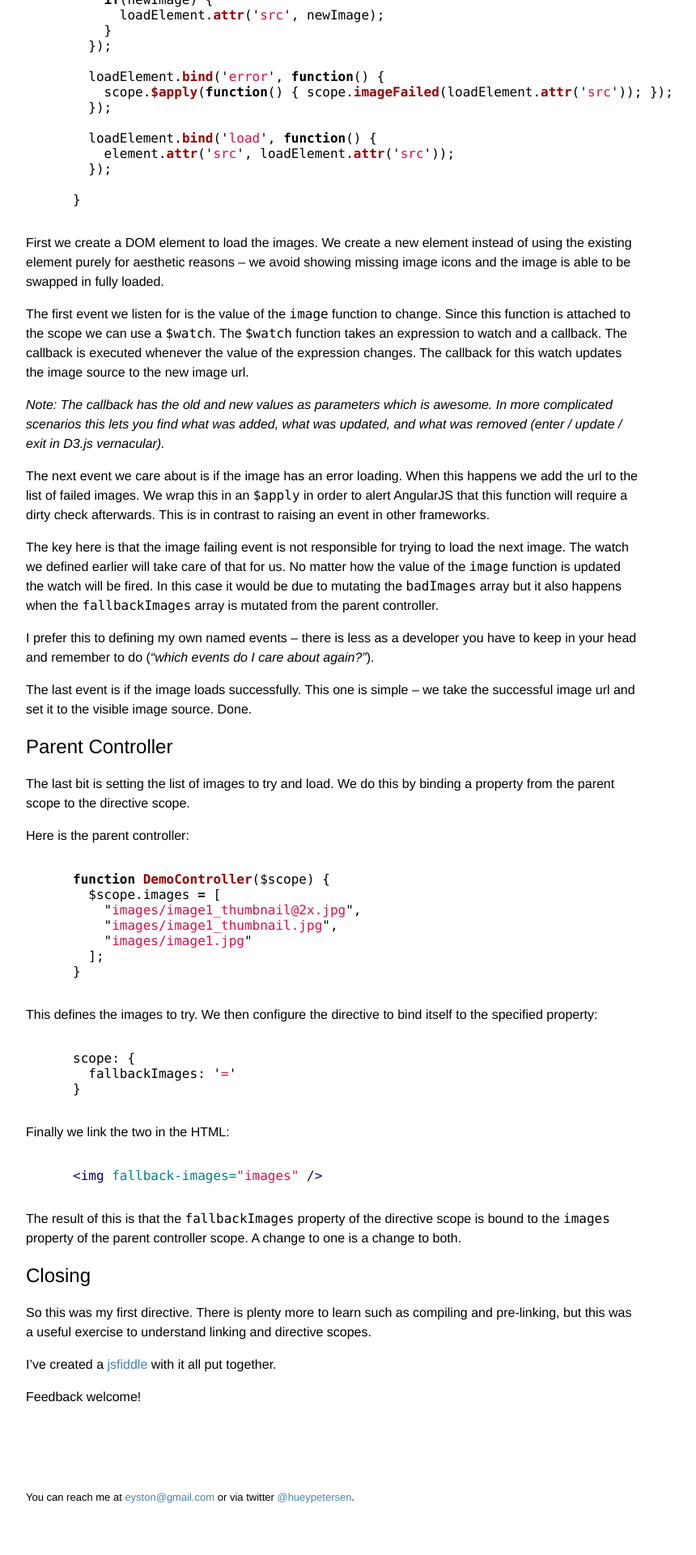
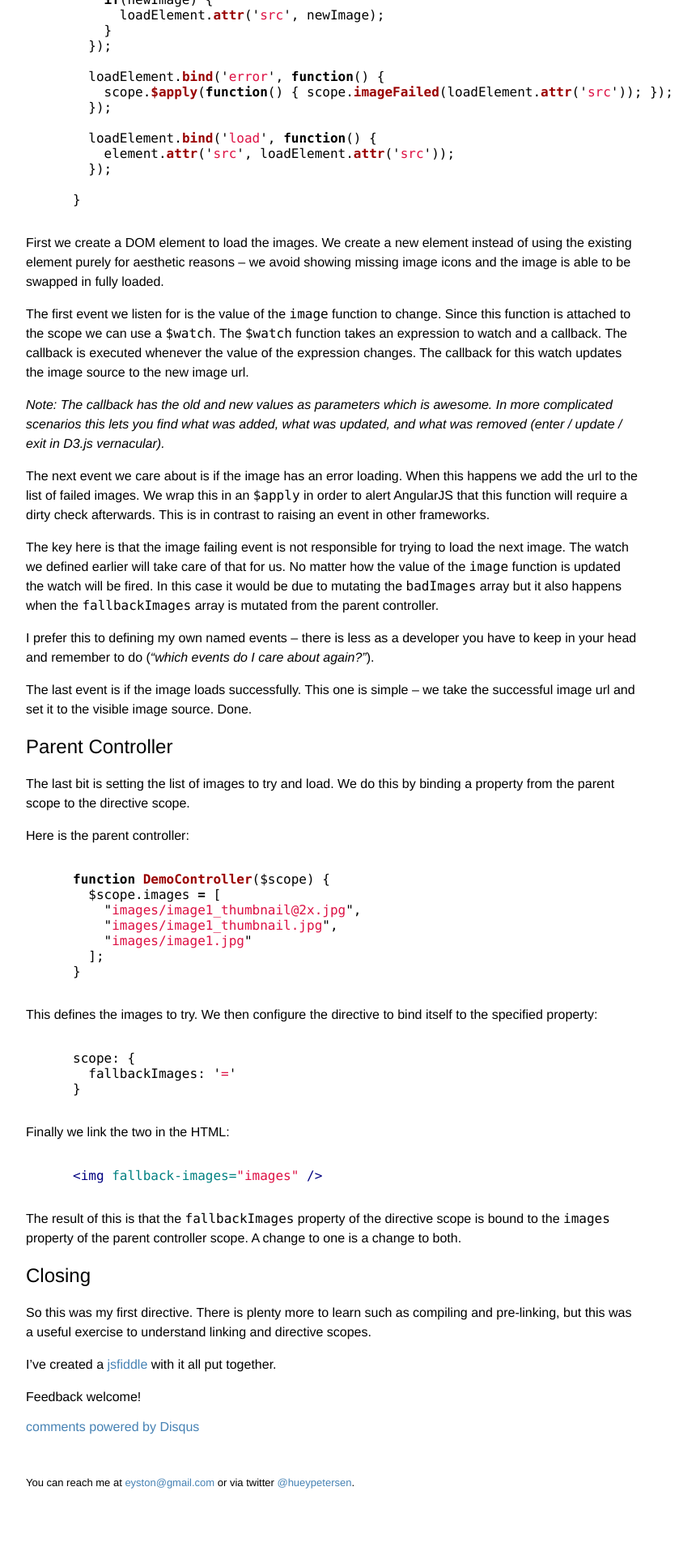
Before and after one commit to ambroisep/hueypetersen, a Jekyll site: the page built from _posts/2012-07-24-creating-a-fallback-image-directive-with-angularjs.markdown, in a window 1280 px wide. Shown: the part 2201-4121 px from the top of the page at 81% size, without its empty margins (228-1088 px from the left). Built offline with Jekyll 4.4.1, drawn with Linux system fonts in a browser that asks for light colours; comment, search, counter and statistics services are not loaded.

Commit message:
added disqus comments

```diff
--- a/_layouts/post.html
+++ b/_layouts/post.html
@@ -7,6 +7,21 @@
 
 {{ content }}
 
+<div id="disqus_thread"></div>
+<script type="text/javascript">
+    /* * * CONFIGURATION VARIABLES: EDIT BEFORE PASTING INTO YOUR WEBPAGE * * */
+    var disqus_shortname = 'hueypetersen'; // required: replace example with your forum shortname
+
+    /* * * DON'T EDIT BELOW THIS LINE * * */
+    (function() {
+        var dsq = document.createElement('script'); dsq.type = 'text/javascript'; dsq.async = true;
+        dsq.src = 'http://' + disqus_shortname + '.disqus.com/embed.js';
+        (document.getElementsByTagName('head')[0] || document.getElementsByTagName('body')[0]).appendChild(dsq);
+    })();
+</script>
+<noscript>Please enable JavaScript to view the <a href="http://disqus.com/?ref_noscript">comments powered by Disqus.</a></noscript>
+<a href="http://disqus.com" class="dsq-brlink">comments powered by <span class="logo-disqus">Disqus</span></a>
+
 <footer>
 	You can reach me at <a href="mailto:eyston@gmail.com">eyston@gmail.com</a> or via twitter <a href="http://twitter.com/hueypetersen">@hueypetersen</a>.
 </footer>
--- a/css/screen.css
+++ b/css/screen.css
@@ -22,7 +22,7 @@
 
 footer {
   font-size: small;
-  margin-top: 8em;
+  margin-top: 4em;
 }
 
 h1 {
```
